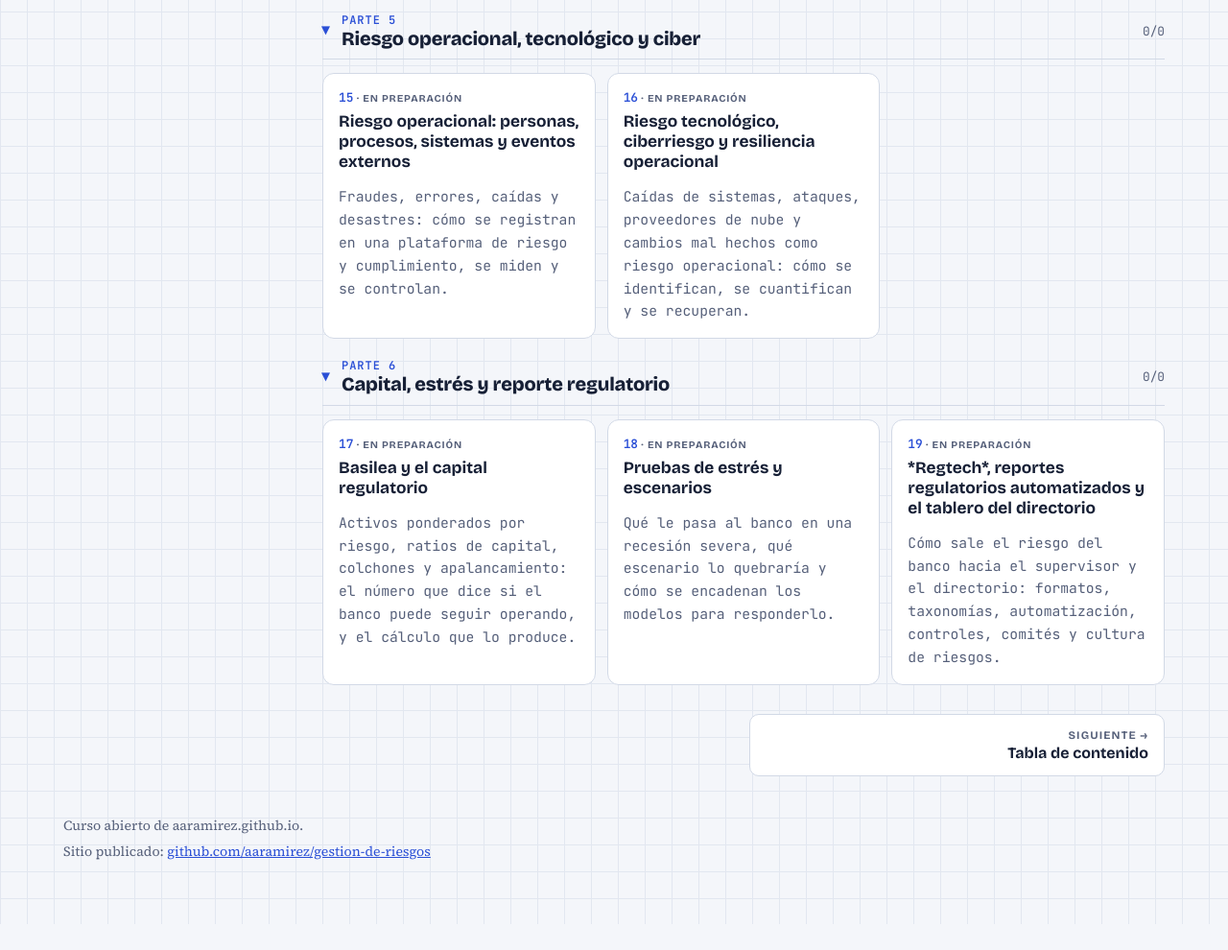
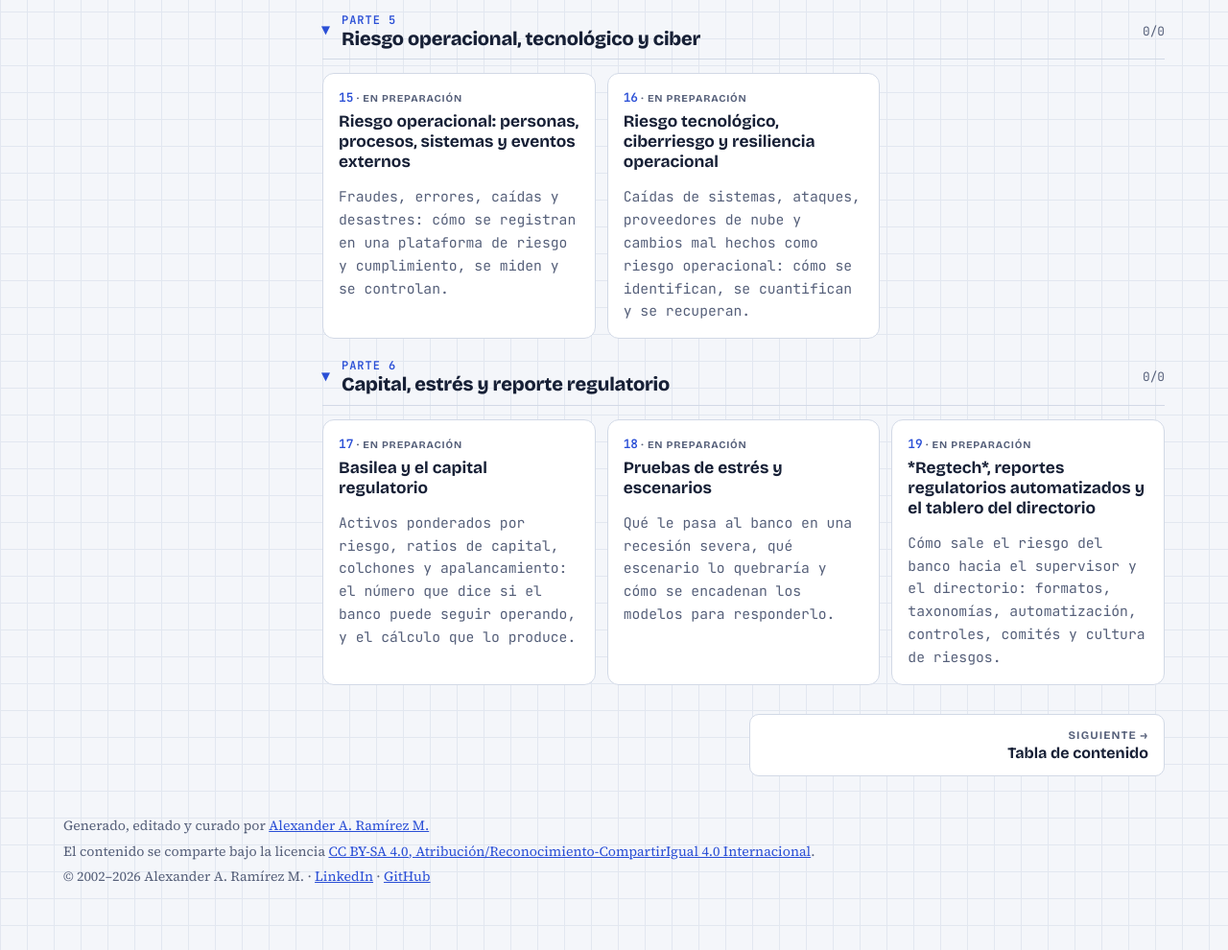
Before and after one commit to aaramirez/gestion-de-riesgos, a plain HTML site: page index.html in a window 1280 px wide. Shown: the part 3600-4590 px from the top of the page at 96% size. Before the commit the page ends 4563 px from the top, so only its background shows below. Drawn offline with nearby package versions, Linux system fonts and the light colour scheme.

Commit message:
Pie común: autoría, licencia CC BY-SA 4.0 y año que se actualiza solo

```diff
--- a/index.html
+++ b/index.html
@@ -104,7 +104,7 @@ height="0" width="0" style="display:none;visibility:hidden"></iframe></noscript>
 <nav class="pager" id="pager" aria-label="Capítulo anterior y siguiente"></nav>
 </main>
 </div>
-<footer><span>Curso abierto de aaramirez.github.io.</span><span>Sitio publicado: <a href="https://github.com/aaramirez/gestion-de-riesgos" target="_blank" rel="noopener">github.com/aaramirez/gestion-de-riesgos</a></span></footer>
+<footer><span>Generado, editado y curado por <a href="https://www.linkedin.com/in/alexander-ramirez-morales/" target="_blank" rel="noopener">Alexander A. Ramírez M.</a></span><span>El contenido se comparte bajo la licencia <a href="https://creativecommons.org/licenses/by-sa/4.0/deed.es" target="_blank" rel="noopener">CC BY-SA 4.0, Atribución/Reconocimiento-CompartirIgual 4.0 Internacional</a>.</span><span>© 2002–<span data-anio>2026</span> Alexander A. Ramírez M. · <a href="https://www.linkedin.com/in/alexander-ramirez-morales/" target="_blank" rel="noopener">LinkedIn</a> · <a href="https://github.com/aaramirez" target="_blank" rel="noopener">GitHub</a></span><script>document.querySelectorAll('[data-anio]').forEach(function (e) { e.textContent = new Date().getFullYear(); });</script></footer>
 </div>
 <script src="assets/lab.js"></script>
 </body>
```
Also changed, not shown: temario.html (+1 -1 lines).
